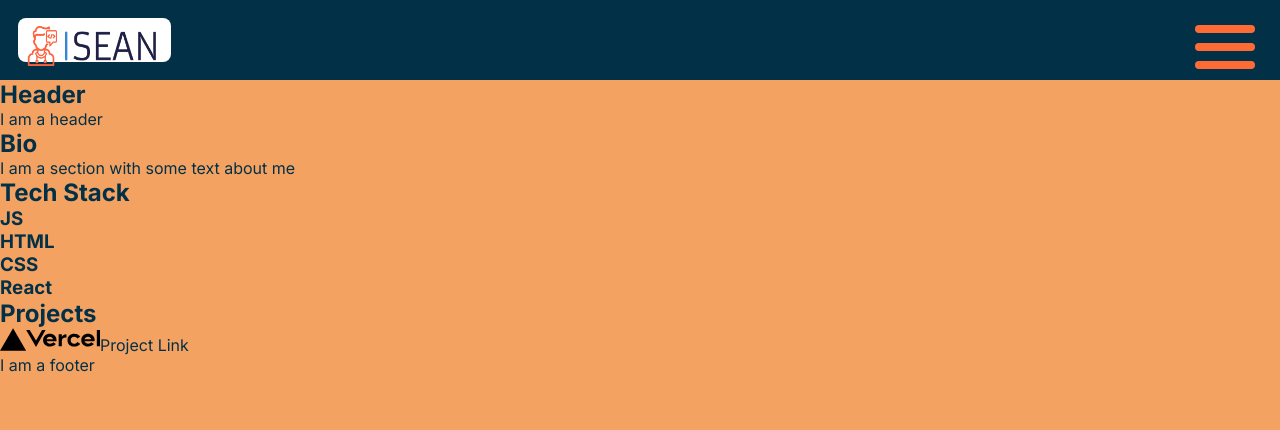
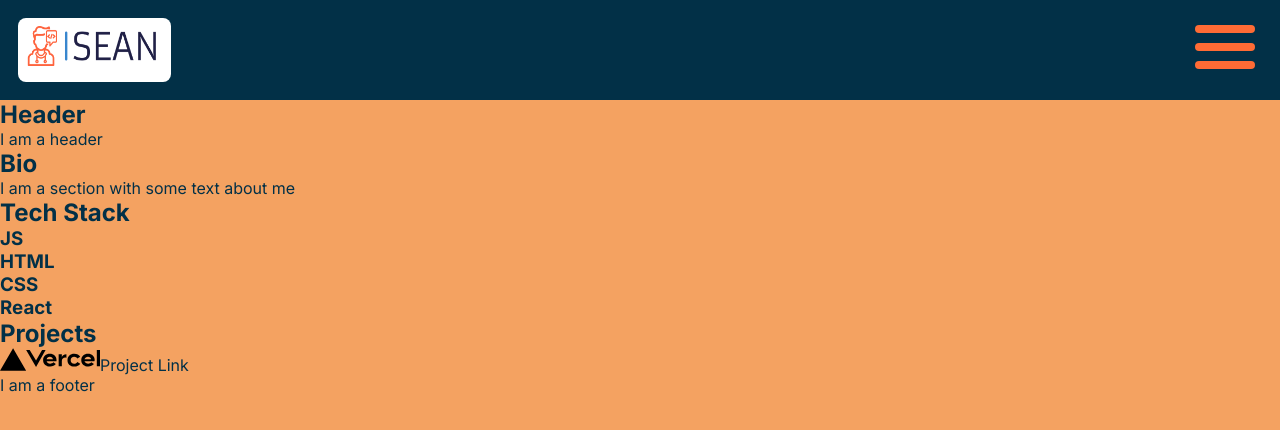
Before and after one commit to PurpleNurps/My-Portfolio, a Next.js app: page / in a window 1280 px wide. Shown: the top 430 px of the page. Built offline with nearby package versions, Linux system fonts and the light colour scheme.

Commit message:
adjusted nav bar height

```diff
--- a/app/Components/NavBar.module.css
+++ b/app/Components/NavBar.module.css
@@ -5,6 +5,7 @@
     top: 0;
     width: 100%;
     height: 10vh;
+    min-height: 100px;
     color:aliceblue;
     background-color: #023047;
 }
--- a/app/globals.css
+++ b/app/globals.css
@@ -99,5 +99,5 @@ a {
 }
 
 .header {
-  margin-top: 10vh;
+  margin-top: 100px;
 }
```
